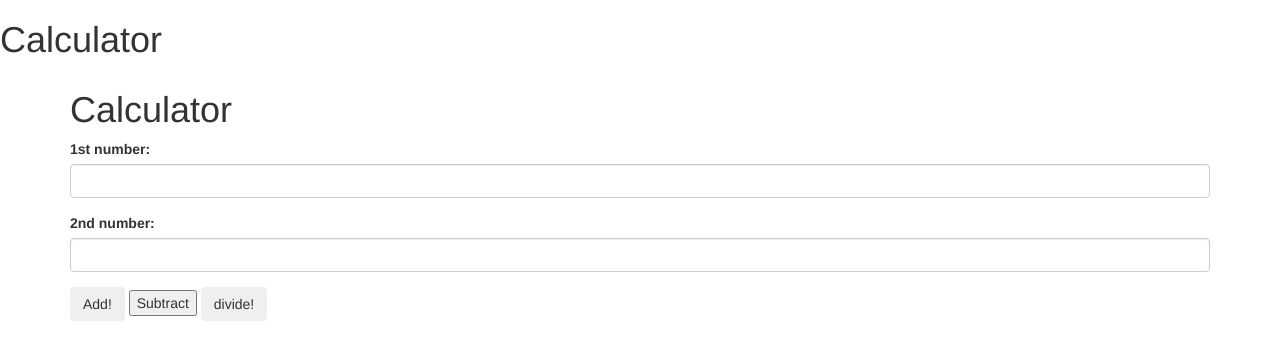
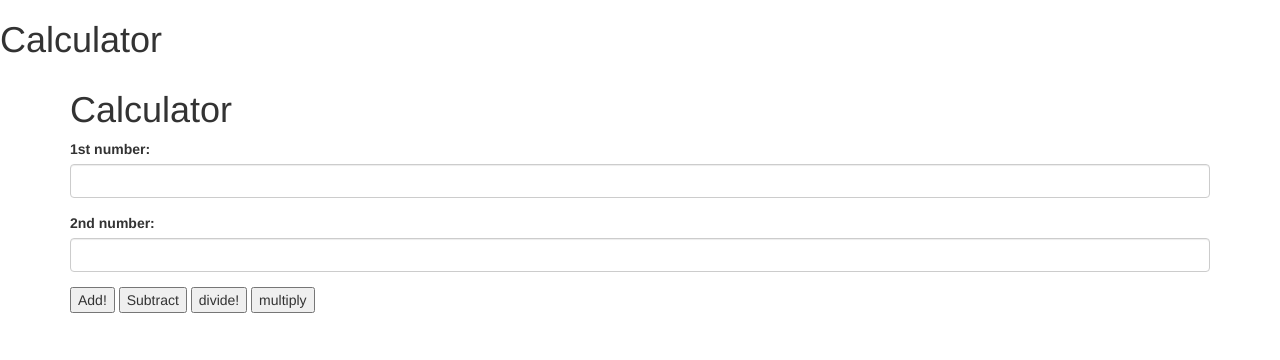
Before and after one commit to Marcinszopik/survey, a plain HTML site: page index.html in a window 1280 px wide. Drawn offline with Linux system fonts and the light colour scheme.

Commit message:
add last buttons but broke the calculator

```diff
--- a/index.html
+++ b/index.html
@@ -20,9 +20,10 @@
           <label for="num2">2nd number:</label>
           <input id="num2" class="form-control" type="text">
         </div>
-        <button type="submit" class="btn">Add!</button>
-        <button type="submit" name="btn">Subtract</button>
-        <button type="submit" class="btn">divide!</button>
+        <button type="submit" id="add"type="btn">Add!</button>
+        <button type="submit" id="subtract"name="btn">Subtract</button>
+        <button type="submit" id="divide" name="btn">divide!</button>
+        <button type="submit" id="multiply" name="btn">multiply</button>
       <div id="output">
       </div>
 
--- a/js/scripts.js
+++ b/js/scripts.js
@@ -38,15 +38,22 @@ $().ready(function() {
     $("#output").text(result);
   });
 
-  $("form#math").submit(function(event){
+  /*$("form#math").submit(function(event){
     event.preventDefault();
     var number1 = parseInt($("#num1").val());
     var number2 = parseInt($("#num2").val());
     var result = divide(number1, number2);
     $("#output").text(result);
+  });*/
+/*
+  $("form#math").submit(function(event){
+    event.preventDefault();
+    var number1 = parseInt($("#num1").val());
+    var number2 = parseInt($("#num2").val());
+    var result = multiply(number1, number2);
+    $("#output").text(result);
   });
-
-
+*/
 
 
 });
```
